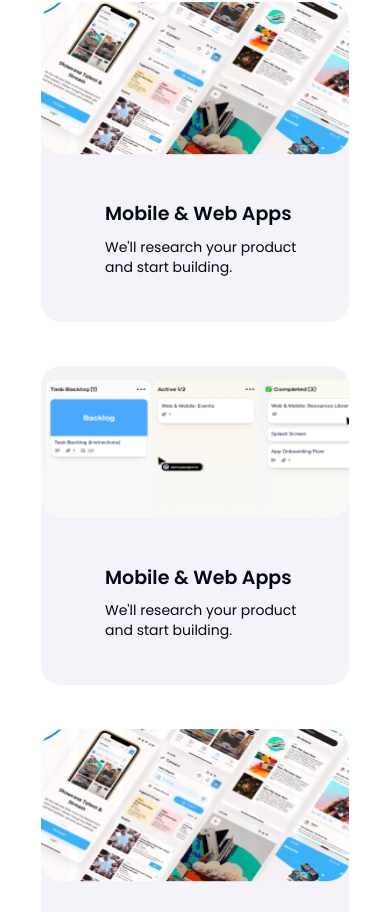
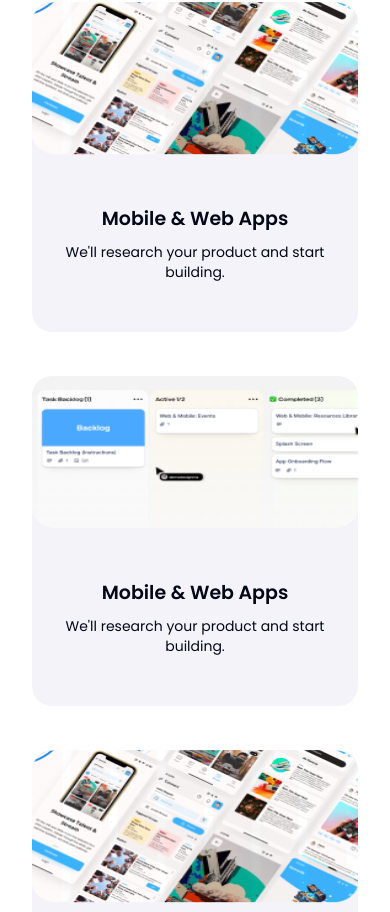
Before and after one commit to fareedjaved203/splenify, a Next.js app: page / in a window 390 px wide. Shown: the part 1012-1924 px from the top of the page. Built offline with nearby package versions, Linux system fonts and the light colour scheme.

Commit message:
footer set

```diff
--- a/components/hero/Hero.jsx
+++ b/components/hero/Hero.jsx
@@ -69,7 +69,7 @@ const Hero = () => {
           Book Meeting
         </button>
       </div>
-      <div className="mt-10">
+      <div className="mt-10 w-full">
         <Image
           src={"/hero-gallery.png"}
           width={1200}
--- a/components/services/Features.jsx
+++ b/components/services/Features.jsx
@@ -11,7 +11,7 @@ const Features = ({ title, imageSrc, color = "#4E758D" }) => {
         alt="service-feature"
         className="w-[19.2px] h-[19.2px]"
       />
-      <p className={`font-normal text-sm text-[${color}] dark:text-slate-400`}>
+      <p className={`font-normal text-sm text-[${color}] dark:text-slate-300`}>
         {title}
       </p>
     </div>
--- a/components/services/ServicesCard.jsx
+++ b/components/services/ServicesCard.jsx
@@ -5,7 +5,7 @@ const ServicesCard = ({ title }) => {
   return (
     <div className="w-full lg:w-[357px] lg:h-[273px] h-auto rounded-[20px] gap-2 bg-[#F3F3F9] dark:bg-slate-800">
       <div className="mx-6 mb-6 mt-12">
-        <h1 className="font-poppins font-medium text-2xl dark:text-slate-300">
+        <h1 className="font-poppins font-medium text-2xl dark:text-slate-200">
           {title}
         </h1>
         <div className="mt-4 flex flex-wrap">
--- a/components/specialize/Card.jsx
+++ b/components/specialize/Card.jsx
@@ -5,11 +5,11 @@ const Card = ({ title, description, imageSrc }) => {
   return (
     <div className="w-full max-w-[558px] h-full max-h-[600px] lg:max-h-[153px] flex justify-between lg:flex-row flex-col-reverse bg-[#F3F3F9] dark:bg-slate-800 rounded-[20px] overflow-hidden">
       <div className="flex justify-center items-center w-full my-8 flex-1">
-        <div className="space-y-2 flex justify-center items-center flex-col w-[220px] ml-16 mr-6">
-          <h1 className="font-semibold text-start text-[19px] w-full dark:text-slate-400">
+        <div className="space-y-2 flex justify-center items-center flex-col w-full sm:w-[220px] sm:ml-16 sm:mr-6">
+          <h1 className="font-semibold text-center sm:text-start text-[19px] w-full dark:text-slate-300">
             {title}
           </h1>
-          <h4 className="font-normal text-start text-sm dark:text-slate-400">
+          <h4 className="font-normal text-center sm:text-start text-sm dark:text-slate-300 px-4 sm:px-0">
             {description}
           </h4>
         </div>
```
